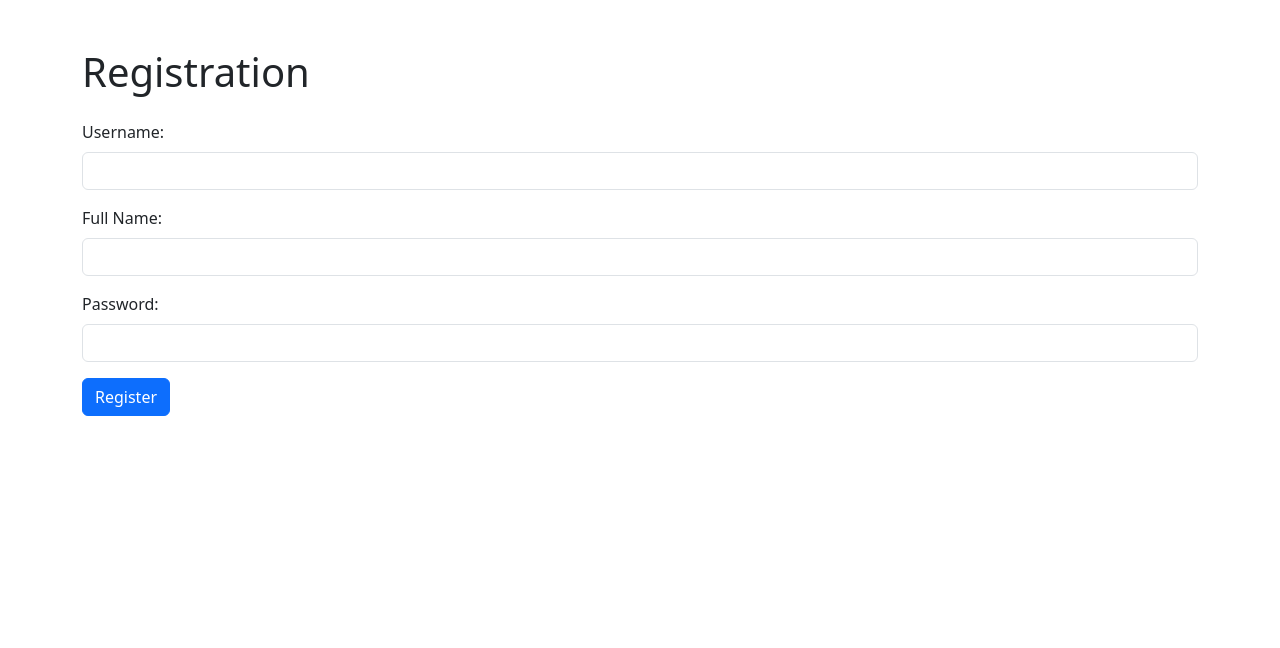
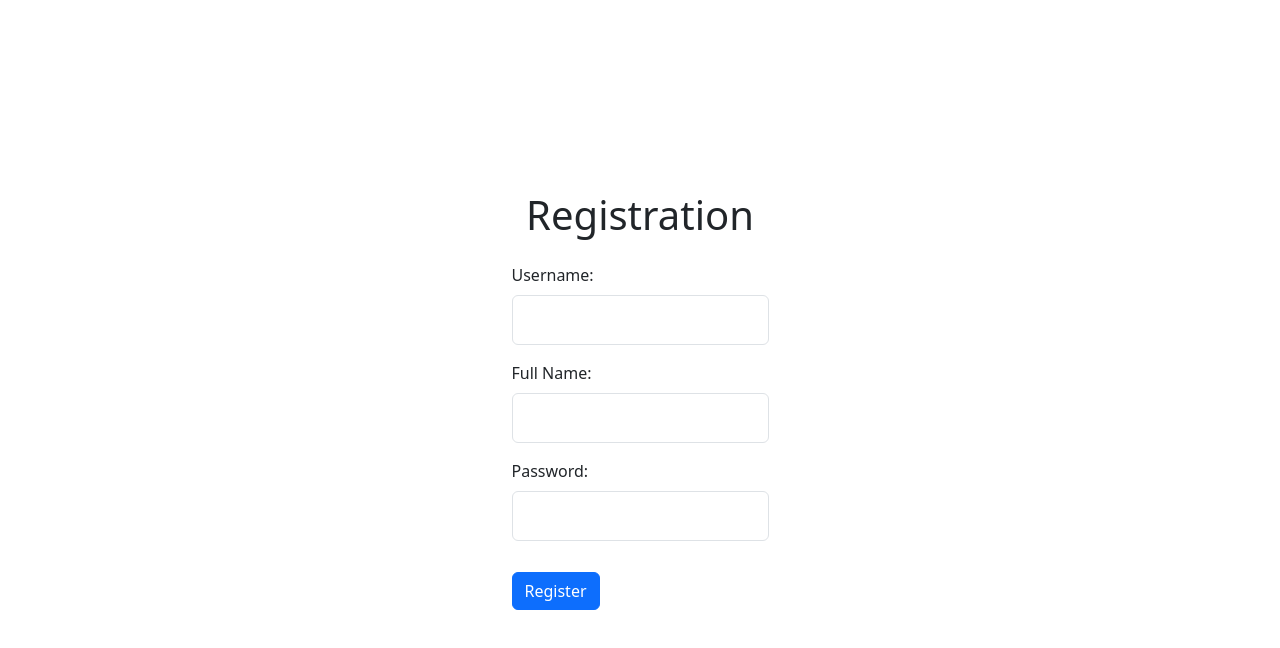
Before and after one commit to CodingCZR/Kayos-Blog, a plain HTML site: page microbloglite-capstone-starter-frontend/registration.html in a window 1280 px wide. Drawn offline with nearby package versions, Linux system fonts and the light colour scheme.

Commit message:
added logic

```diff
--- a/registration.html
+++ b/microbloglite-capstone-starter-frontend/registration.html
@@ -4,11 +4,16 @@
     <meta charset="UTF-8">
     <meta name="viewport" content="width=device-width, initial-scale=1.0">
     <title>Registration</title>
-    <!-- Add Bootstrap CSS from a CDN -->
+
+    <script src="script/registration.js"></script>
+
     <link href="https://cdn.jsdelivr.net/npm/bootstrap@5.7.2/dist/css/bootstrap.min.css" rel="stylesheet" integrity="sha384-xxxxx" crossorigin="anonymous">
+
+
+    <link href="styles/registration.css" rel="stylesheet">
 </head>
 <body>
-    <div class="container mt-5">
+    <div class="container center-form">
         <h1 class="mb-4">Registration</h1>
         <form id="registrationForm">
             <div class="mb-3">
@@ -27,10 +32,7 @@
         </form>
     </div>
 
-
     <script src="https://cdn.jsdelivr.net/npm/bootstrap@5.7.2/dist/js/bootstrap.min.js" integrity="sha384-xxxxx" crossorigin="anonymous"></script>
     <script src="https://cdn.jsdelivr.net/npm/@popperjs/core@2.9.3/dist/umd/popper.min.js" integrity="sha384-xxxxx" crossorigin="anonymous"></script>
-
-    <script src="script/registration.js"></script>
 </body>
 </html>
--- a/script/registration.js
+++ b/microbloglite-capstone-starter-frontend/script/registration.js
@@ -20,9 +20,9 @@ document.addEventListener("DOMContentLoaded", function () {
         })
         .then(response => response.json())
         .then(data => {
-            // Assuming the API returns a user object with an ID.
+            //
             alert(`Registration successful for ${data.username}. Please login.`);
-            window.location.href = "login.html"; // Redirect to the login page.
+            window.location.href = "login.html"; //after registration is succesful redirect to login page
         })
         .catch(error => {
             console.error("Registration error:", error);
--- /dev/null
+++ b/microbloglite-capstone-starter-frontend/styles/registration.css
@@ -0,0 +1,24 @@
+
+.center-form {
+    display: flex;
+    flex-direction: column;
+    align-items: center;
+    justify-content: center;
+    height: 100vh;
+}
+
+
+.mb-3 {
+    margin-bottom: 15px;
+}
+
+
+.form-control {
+    padding: 12px;
+    font-size: 16px;
+}
+
+
+.btn {
+    margin-top: 15px;
+}
```
